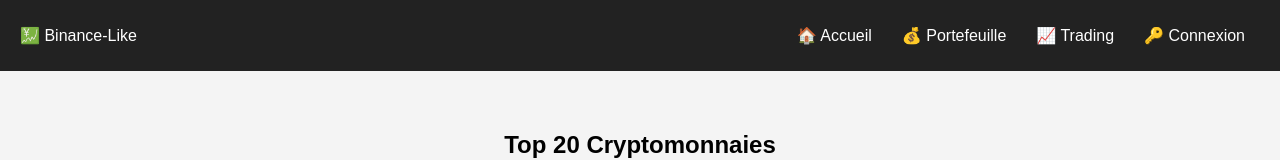
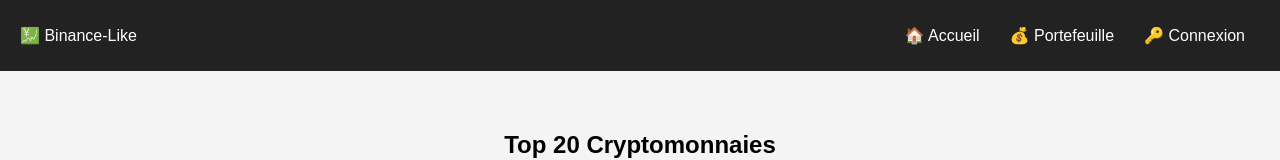
Before and after one commit to TheoLvx/Projet_Binance, a React (Create React App) app: page / in a window 1280 px wide. Shown: the top 160 px of the page. Built offline with nearby package versions, Linux system fonts and the light colour scheme; no server answers.

Commit message:
Le plus gros changement de mise à jour a prendre en compte super important sinon l'application marche pas faut faire attention à bien pull sinon

```diff
--- a/src/components/Navbar.jsx
+++ b/src/components/Navbar.jsx
@@ -22,7 +22,6 @@ const Navbar = () => {
       <ul className="nav-links">
         <li><Link to="/">🏠 Accueil</Link></li>
         <li><Link to="/wallet">💰 Portefeuille</Link></li>
-        <li><Link to="/trading">📈 Trading</Link></li>
         {user ? (
           <>
             <li className="user-info">👤 {user.username} - 💲{user.balance ?? 0}</li>
```
